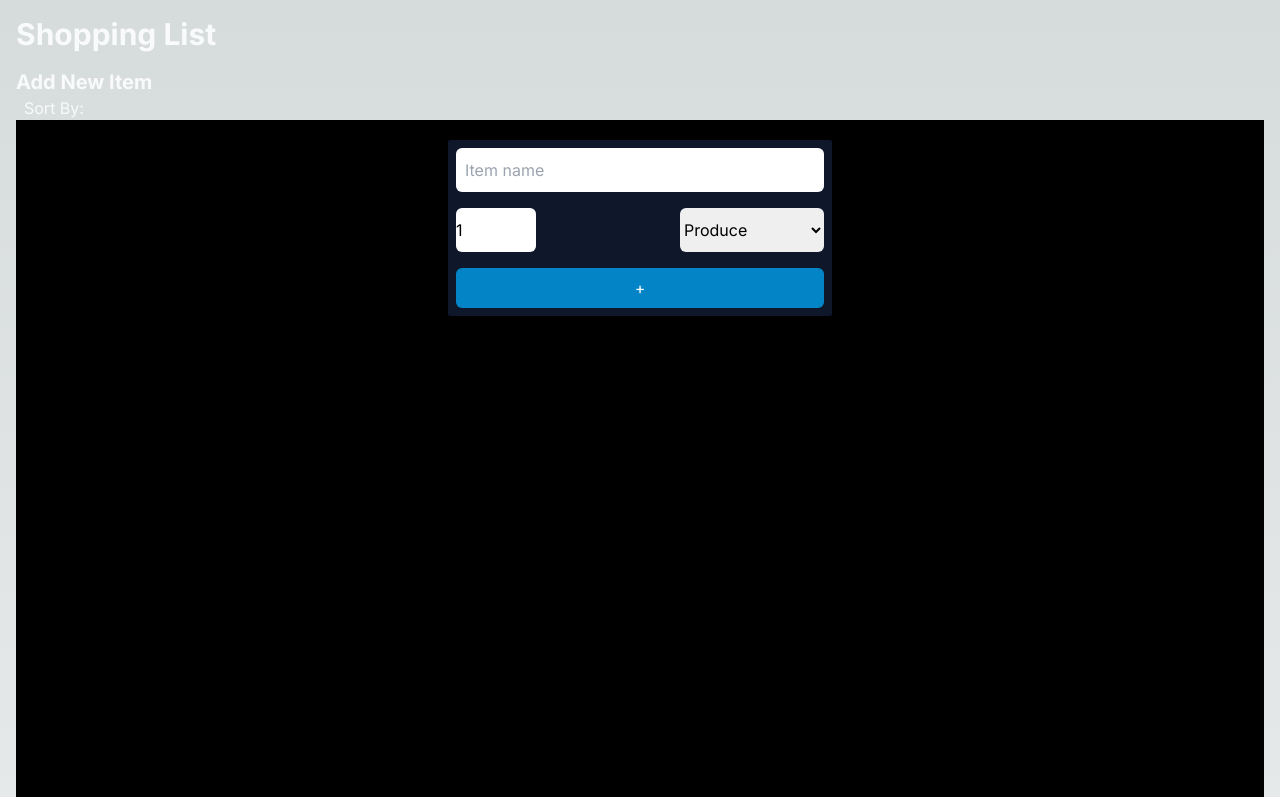
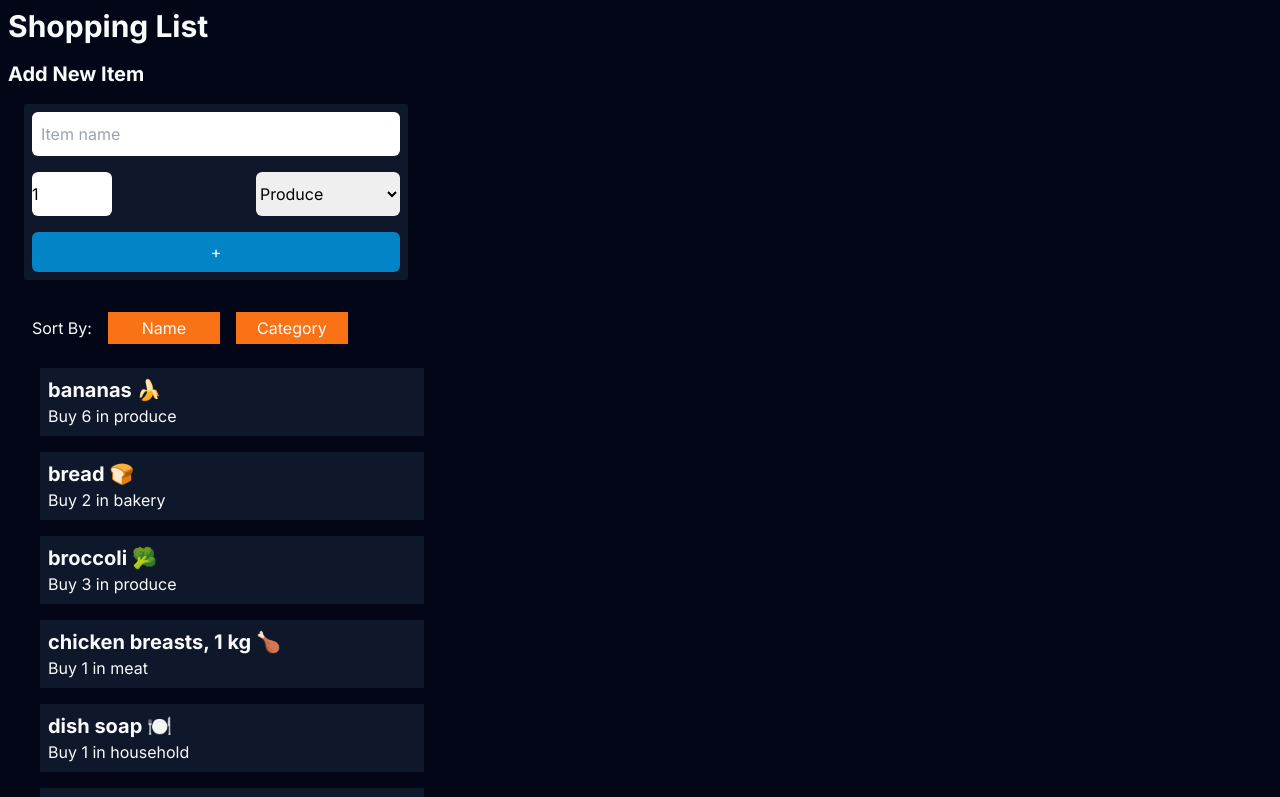
Before and after one commit to kaurrajinder0/cprg306-assignments, a Next.js app: page /week-6 in a window 1280 px wide. Shown: the top 797 px of the page. Built offline with nearby package versions, Linux system fonts and the light colour scheme.

Commit message:
week-6 final

```diff
--- a/app/week-6/item-list.js
+++ b/app/week-6/item-list.js
@@ -26,7 +26,9 @@ export default function ItemList({items}) {
   const sortedItems = sortItems(items);
 
   return (
-    <div className="bg-slate-950 p-2 m-2 max--w-sm w-full">
+
+      <div className="bg-slate-950 p-2 m-2 max--w-sm w-full">
+        <label className=" text-gray-50 m-2" > Sort By:</label>
       <button
         className={`m-2 p-1 w-28 bg-orange-500 text-gray-50 ${
           sortBy === "name"  ? "bg-gray-700" : ""
--- a/app/week-6/item.js
+++ b/app/week-6/item.js
@@ -2,7 +2,7 @@ import React from 'react';
 
 const Item = ({ name, quantity, category }) => {
   return (
-    <div className="p-2 m-4 bg-slate-900 max-w-sm text-gray-50" >
+    <div className="" >
     </div>
   );
 };
--- a/app/week-6/new-item.js
+++ b/app/week-6/new-item.js
@@ -39,7 +39,7 @@ export default function NewItem({ onAddItem }) {
 
     return (
         <div>
-            <div className=" min-h-screen bg-black flex justify-center w-full  pl-40 pr-40 pt-1" >
+            <div className="" >
                 <div className=" p-2 m-4 bg-slate-900 text-black max-w-sm w-full rounded-sm h-44" >
                 <form onSubmit={handleSubmit}>
 
--- a/app/week-6/page.js
+++ b/app/week-6/page.js
@@ -11,13 +11,20 @@ export default function Page(){
   const handleAddItem = (newItem) => {
     setItems([...items, newItem]);
   };
-    return(
-      <div className=" text-gray-50 bg -slate-950 p-2 m-2 ">
-        <h2 className=" text-3xl font-bold mb-4">Shopping List</h2>
+  return (
+    <div className="text-gray-50 bg-slate-950 p-2 ">
+      <h2 className="text-3xl font-bold mb-4">Shopping List</h2>
+
+      <div className="mb-4">
         <h3 className="text-xl font-bold">Add New Item</h3>
-        <label className=" text-gray-150  m-2" > Sort By:</label>
         <NewItem onAddItem={handleAddItem} />
+      </div>
+
+
+      <div>
+        <h3 className="text-xl font-bold"></h3>
         <ItemList items={items} />
       </div>
-    );
-  }
+    </div>
+  );
+}
```
